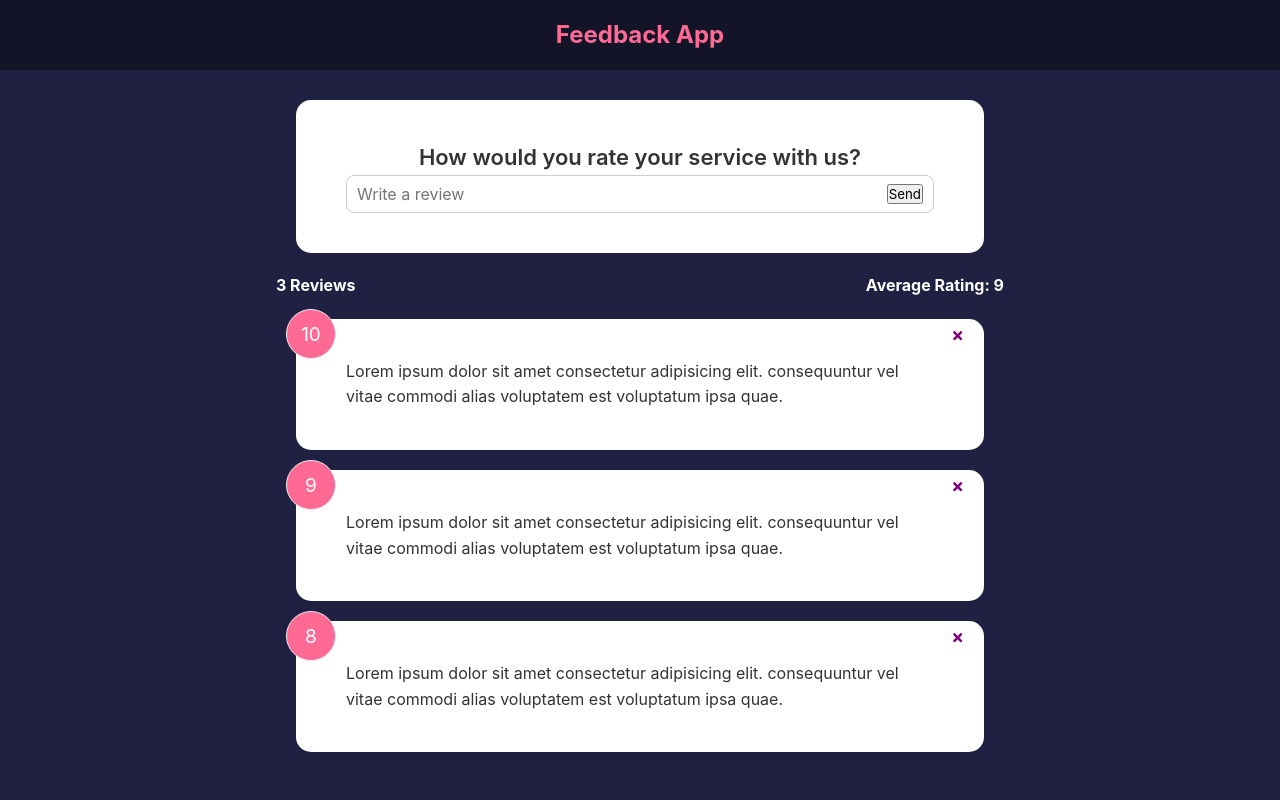
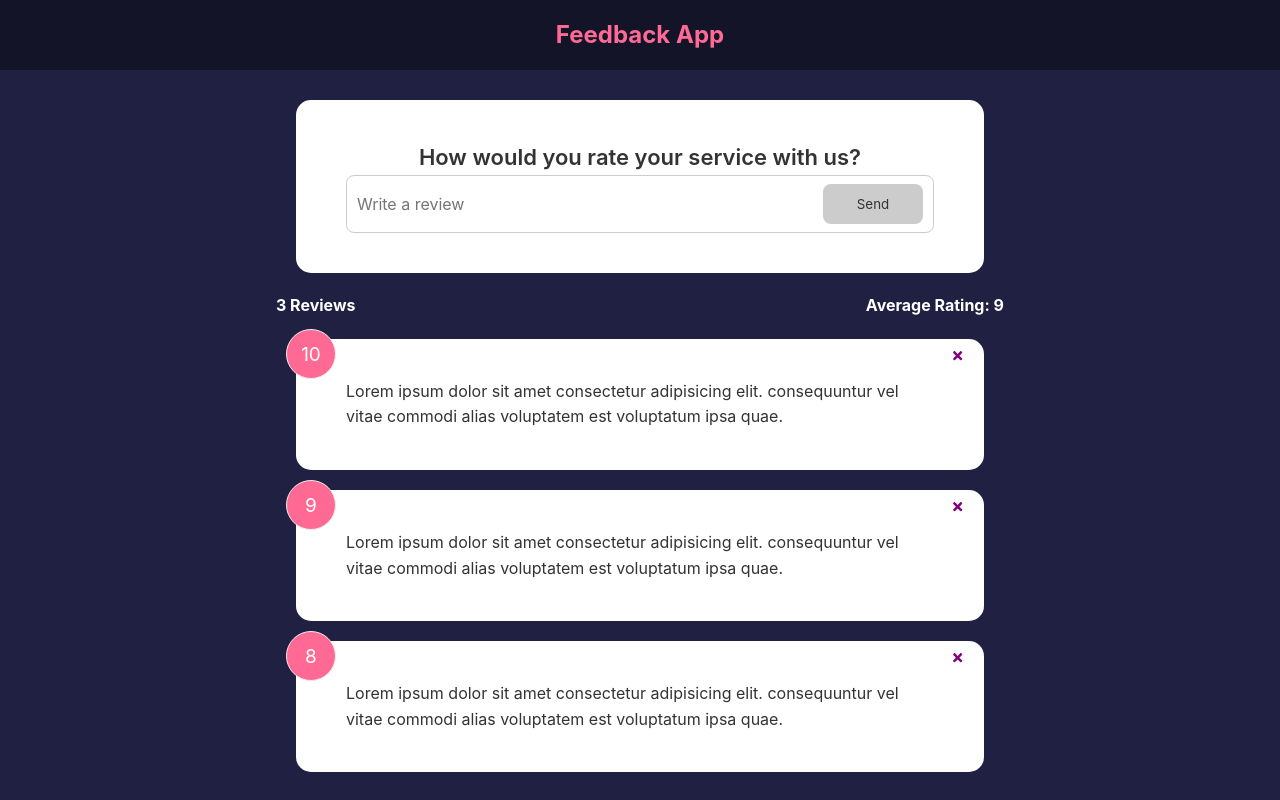
Before and after one commit to lukeclimen/feedback-app, a React (Create React App) app: page / in a window 1280 px wide. Built offline with nearby package versions, Linux system fonts and the light colour scheme.

Commit message:
Added a custom Button component

```diff
--- a/src/components/FeedbackForm.jsx
+++ b/src/components/FeedbackForm.jsx
@@ -1,5 +1,6 @@
-import {useState} from 'react'
-;import Card from './shared/Card'
+import {useState} from 'react';
+import Card from './shared/Card';
+import Button from './shared/Button';
 
 function FeedbackForm() {
 
@@ -19,7 +20,13 @@
                         placeholder='Write a review'
                         value={text}
                     />
-                    <button type='submit'>Send</button>
+                    <Button
+                        type='submit'
+                        version='secondary'
+                        isDisabled={true}
+                        >
+                            Send
+                    </Button>
                 </div>
             </form>
         </Card>
--- /dev/null
+++ b/src/components/shared/Button.jsx
@@ -0,0 +1,29 @@
+import PropTypes from 'prop-types';
+
+function Button({ children, version, type, isDisabled }) {
+  return (
+
+    <button
+        type={type}
+        disabled={isDisabled}
+        className={`btn btn-${version}`}
+        >
+        {children}
+    </button >
+  )
+}
+
+Button.defaultProps = {
+    version: 'primary',
+    type: 'button',
+    isDisabled: false,
+}
+
+Button.propTypes = {
+    children: PropTypes.node.isRequired,
+    version: PropTypes.string,
+    type: PropTypes.string,
+    isDisabled: PropTypes.bool,
+}
+
+export default Button
```
